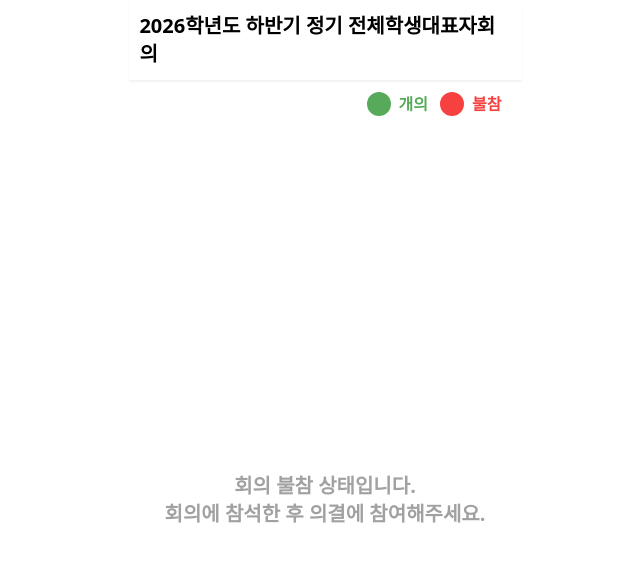
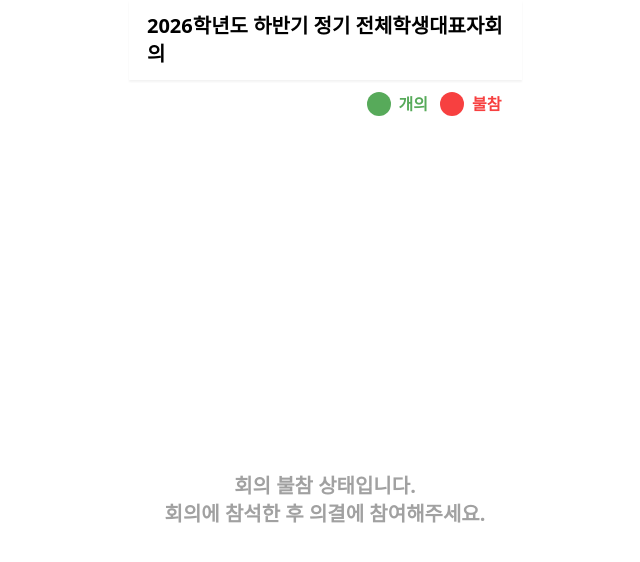
Before and after one commit to dohyeon2732/conference3, a React (Vite) app in the folder frontend/: page /home in a window 1280 px wide. Shown: the top 562 px of the page, without its empty margins (315-955 px from the left). Built offline with nearby package versions, Linux system fonts and the light colour scheme; no server answers; a web font is replaced by a local one.

Commit message:
fix : padding

```diff
--- a/frontend/src/components/MobileTopBar.tsx
+++ b/frontend/src/components/MobileTopBar.tsx
@@ -19,7 +19,7 @@ const MobileTopBar = ({
   const navigate = useNavigate();
 
   return (
-    <div className="fixed  top-0 z-9999 flex flex-row justify-between items-center w-[393px] h-20 bg-white shadow-[0px_2px_2px_0px_rgba(0,0,0,0.05)]">
+    <div className="fixed  top-0 z-9999 px-2 flex flex-row justify-between items-center w-[393px] h-20 bg-white shadow-[0px_2px_2px_0px_rgba(0,0,0,0.05)]">
       <button
         className={`${back ? '' : 'invisible'} `}
         onClick={() => navigate('/home')}
```
